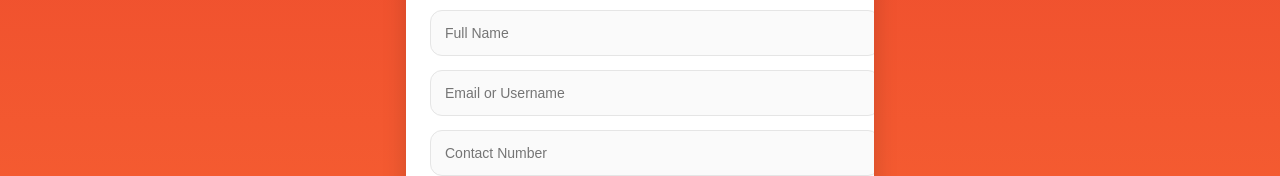
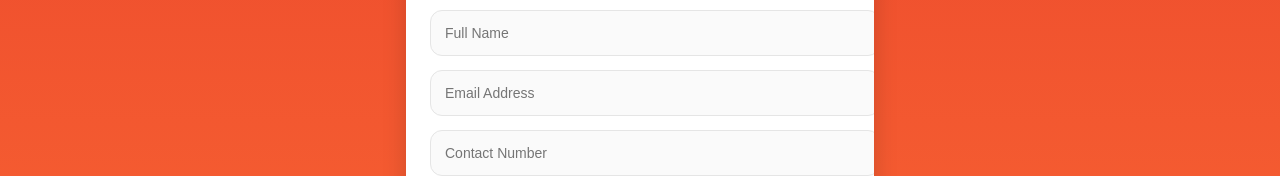
Before and after one commit to cyrose22/capstone-frontend, a React (Vite) app: page /register in a window 1280 px wide. Shown: the part 122-298 px from the top of the page. Built offline with nearby package versions, Linux system fonts and the light colour scheme.

Commit message:
update registration

```diff
--- a/src/UI/Register/registration.jsx
+++ b/src/UI/Register/registration.jsx
@@ -45,7 +45,7 @@ function RegisterForm() {
       );
 
       setOtpSent(true);
-      setMessage("OTP sent to your email/phone.");
+      setMessage("OTP sent to your email address.");
     } catch (err) {
       setMessage(err.response?.data?.message || 'Registration failed.');
     }
@@ -63,8 +63,8 @@ function RegisterForm() {
 
       setMessage("✅ Account verified successfully!");
       setTimeout(() => navigate('/'), 1500);
-    } catch {
-      setMessage("❌ Invalid OTP.");
+    } catch (err) {
+      setMessage(err.response?.data?.message || "❌ OTP verification failed.");
     }
   };
 
@@ -79,7 +79,13 @@ function RegisterForm() {
           <form onSubmit={handleRegister}>
 
             <input name="fullname" placeholder="Full Name" onChange={handleChange} required />
-            <input name="username" placeholder="Email or Username" onChange={handleChange} required />
+            <input
+              type="email"
+              name="username"
+              placeholder="Email Address"
+              onChange={handleChange}
+              required
+            />
             <input name="contact" placeholder="Contact Number" onChange={handleChange} required />
 
             <input type="password" name="password" placeholder="Password" onChange={handleChange} required />
```
